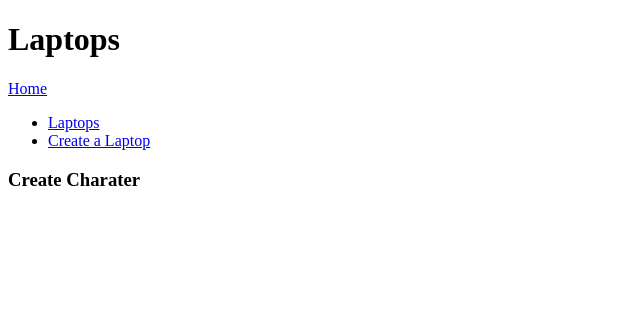
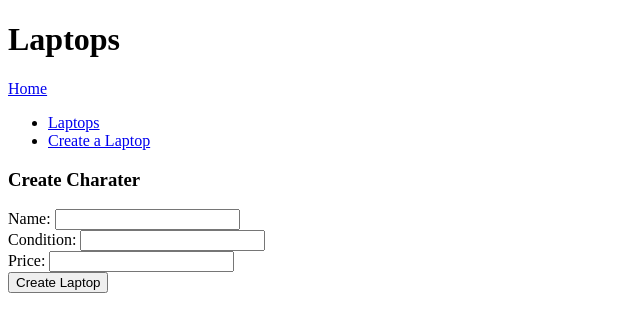
Before and after one commit to tomtom6789/Redux-Client, a React (Create React App) app: page /laptops/new in a window 1280 px wide. Shown: the top 332 px of the page, without its empty margins (0-640 px from the left). Built offline with nearby package versions, Linux system fonts and the light colour scheme; no server answers.

Commit message:
added form and distpatch to props

```diff
--- a/src/containers /laptops/LaptopForm.js
+++ b/src/containers /laptops/LaptopForm.js
@@ -1,13 +1,58 @@
 import React, { Component } from 'react'
+import { connect } from 'react-redux'
+import { createLaptop } from '../../actions/laptop';
+
+
 
 export class LaptopForm extends Component {
+
+
+    state = {
+        name: "",
+        condition: "",
+        price: ""
+    }
+
+   handleSubmit(e)  {
+        e.preventDefault();
+
+        const laptop = {
+            laptop: this.state
+        }
+
+        this.props.createLaptop(laptop, this.props.history)
+
+    }
+
+
+   handleChange = e => {
+     this.setState ({
+         [e.target.name]: e.target.value
+     })
+   }
+
     render() {
         return (
             <div>
                 <h3> Create Charater </h3>
+                <form onSubmit={this.handleSubmit.bind(this)}>
+                    <div>
+                        <label htmlFor="name">Name: </label>
+                        <input text="text" name="name" id="name" value={this.state.name} onChange={this.handleChange}></input>
+                    </div>
+                    <div>
+                        <label htmlFor="condition">Condition: </label>
+                        <input text="text" name="condition" id="condition" value={this.state.condition} onChange={this.handleChange}></input>
+                    </div>
+                    <div>
+                        <label htmlFor="price">Price: </label>
+                        <input text="number" name="price" id="price" value={this.state.price} onChange={this.handleChange}></input>
+                    </div>
+                    <input type="submit" value="Create Laptop" />
+                </form>
             </div>
         )
     }
 }
 
-export default LaptopForm
+export default connect(null, {createLaptop})(LaptopForm);
```
